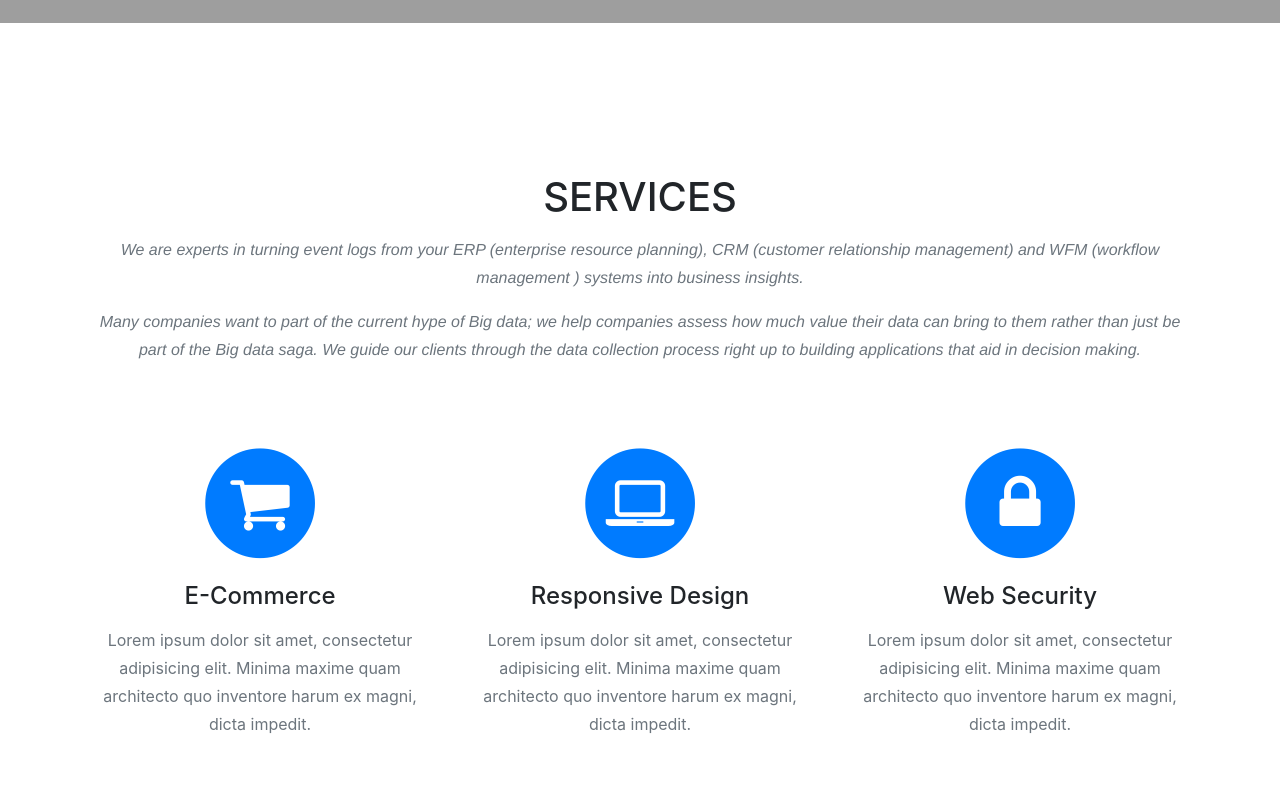
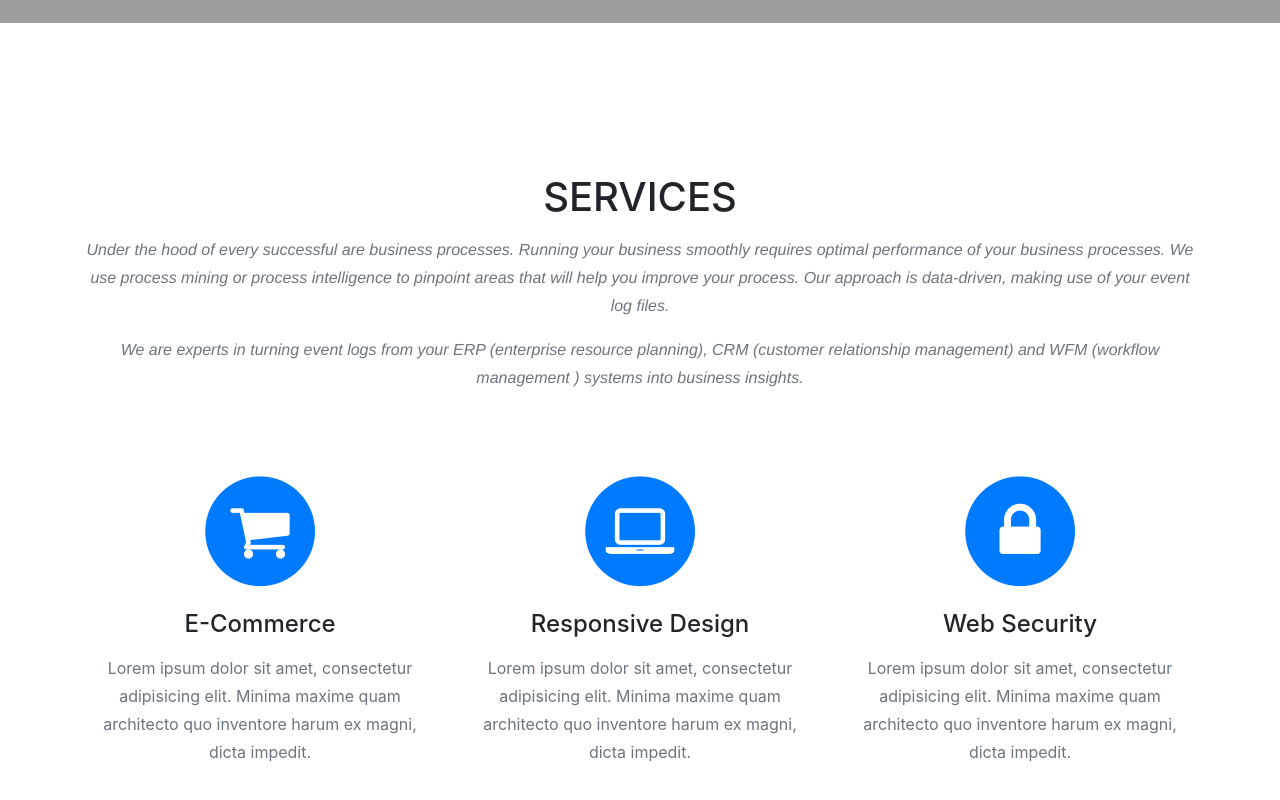
Before and after one commit to datakh/datakh.github.io, a website with bundled scripts: page index.html in a window 1280 px wide. Shown: the part 780-1580 px from the top of the page. Built offline with nearby package versions, Linux system fonts and the light colour scheme; grey boxes are pictures that could not be loaded; a web font is replaced by a local one.

Commit message:
Update index.html

```diff
--- a/index.html
+++ b/index.html
@@ -75,11 +75,13 @@
           <div class="col-lg-12 text-center">
             <h2 class="section-heading text-uppercase">Services</h2>
             <h3 class="section-subheading text-muted">
+              <p>
+Under the hood of every successful are business processes. Running your business smoothly requires optimal performance of your business processes. We use process mining or process intelligence to pinpoint areas that will help you improve your process. Our approach is data-driven, making use of your event log files.
+</p>
 <p>
 We are experts in turning event logs from your ERP (enterprise resource planning), CRM (customer relationship management)  and WFM (workflow management ) systems into business insights.
 </p>
-<p>
-Many companies want to part of the current hype of Big data; we help companies assess how much value their data can bring to them rather than just be part of the Big data saga.  We guide our clients through the data collection process right up to building applications that aid in decision making. </p>
+
 </h3>
           </div>
         </div>
```
